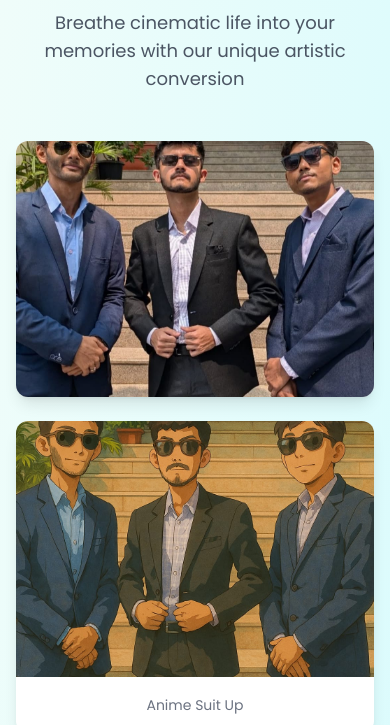
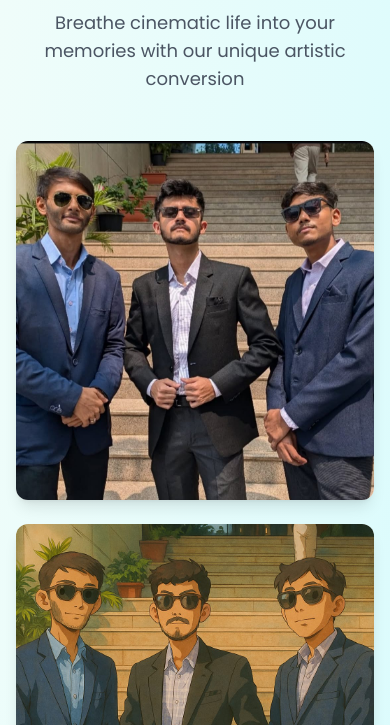
Before and after one commit to atharvaj1425/ghiblibot, a plain HTML site: page index.html in a window 390 px wide. Shown: the part 119-844 px from the top of the page. Drawn offline with nearby package versions, Linux system fonts and the light colour scheme.

Commit message:
img size

```diff
--- a/index.html
+++ b/index.html
@@ -27,12 +27,12 @@
             <!-- First Grid Images -->
             <div class="bg-white rounded-xl shadow-lg overflow-hidden md:order-1">
                 <div class="grid grid-cols-1">
-                    <img src="suitsog.jpg" alt="Transformed Image" class="w-full h-64 object-cover">
+                    <img src="suitsog.jpg" alt="Transformed Image" class="w-full md:h-64 object-cover">
                 </div>
             </div>
             <div class="bg-white rounded-xl shadow-lg overflow-hidden md:order-4">
                 <div class="grid grid-cols-1">
-                    <img src="suits.jpg" alt="Transformed Image" class="w-full h-64 object-cover">
+                    <img src="suits.jpg" alt="Transformed Image" class="w-full md:h-64 object-cover">
                 </div>
                 <div class="p-4 text-center">
                     <span class="text-sm text-gray-500">Anime Suit Up</span>
@@ -45,7 +45,7 @@
             </div>
             <div class="bg-white rounded-xl shadow-lg overflow-hidden md:order-5">
                 <div class="grid grid-cols-1">
-                    <img src="frnds.jpg" alt="Transformed Image" class="w-full h-64 object-cover">
+                    <img src="frnds.jpg" alt="Transformed Image" class="w-full md:h-64 object-cover">
                 </div>
                 <div class="p-4 text-center">
                     <span class="text-sm text-gray-500">F.R.I.E.N.D.S</span>
```
